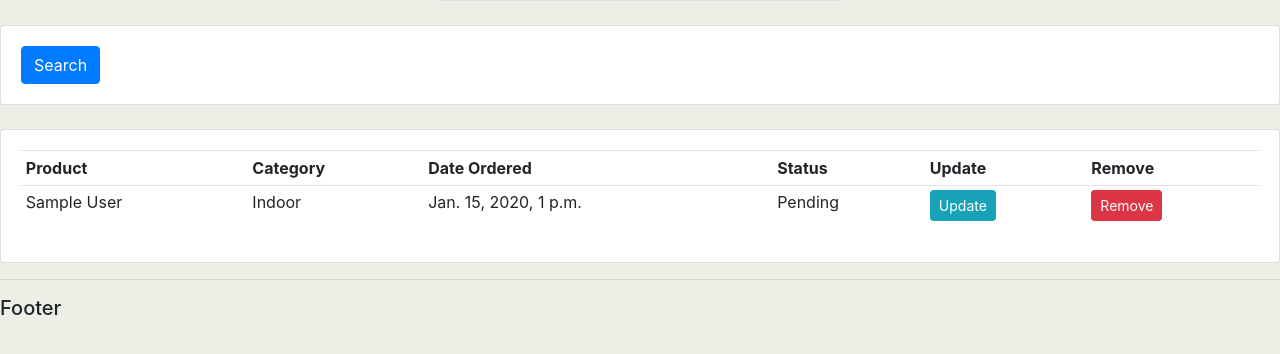
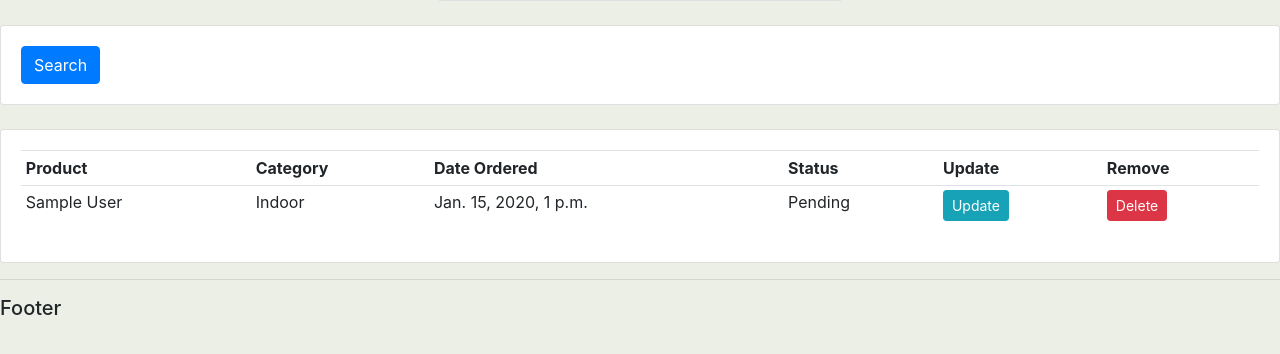
Before and after one commit to MartinKayz/Customer-Management, a Django app: page /customers/1/ in a window 1280 px wide. Shown: the part 210-564 px from the top of that part. Run offline with Django 3.2, Linux system fonts and the light colour scheme; tables that the repository leaves empty hold one stand-in row (Sample ...); the page is wider than the window, and the part outside it is not shown; some libraries are stand-ins or nearby versions.

Commit message:
styled update and delete links

```diff
--- a/accounts/templates/accounts/customer.html
+++ b/accounts/templates/accounts/customer.html
@@ -66,9 +66,8 @@
 					<td>{{order.product.category }}</td>
 					<td>{{order.date_created }}</td>
 					<td>{{order.status }}</td>
-					<td><a class="btn btn-sm btn-info" href="">Update</a></td>
-					<td><a class="btn btn-sm btn-danger"  href="">Remove</a></td>
-				</tr>
+					<td><a class="btn btn-sm btn-info" href="{% url 'update_order' order.id %}">Update</a></td>
+					<td><a class="btn btn-sm btn-danger"href="{% url 'delete_order' order.id %}">Delete</a></td>
 
 				{% endfor %}
 
```
